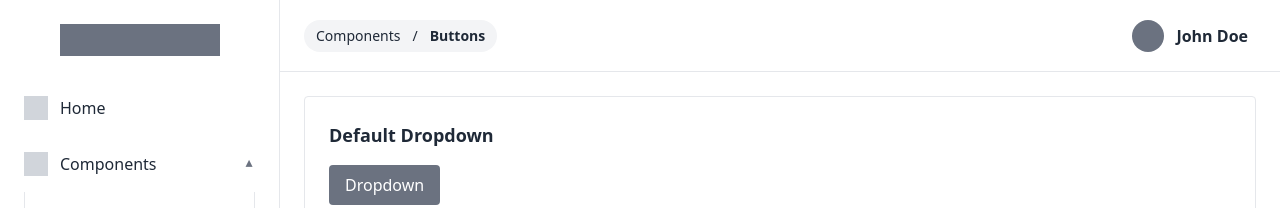
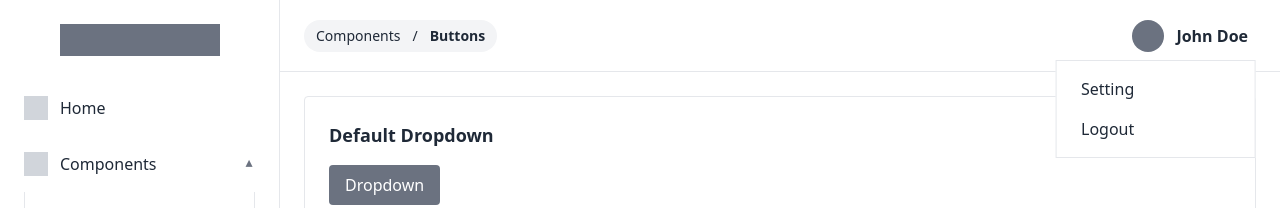
Before and after one commit to albarranaufala/plain-dashboard-starter, a Vue app: page /components/dropdown in a window 1280 px wide. Both pictures are taken after a click on the button "John Doe". Shown: the top 208 px of the page. Built offline with nearby package versions, Linux system fonts and the light colour scheme.

Commit message:
feat: added dropdown in header

```diff
--- a/src/components/AppHeader.vue
+++ b/src/components/AppHeader.vue
@@ -1,5 +1,6 @@
 <script setup lang="ts">
 import TheBreadcrumb from './TheBreadcrumb.vue'
+import DropdownWrapper from './dropdown/DropdownWrapper.vue'
 import type { BreadcrumbItem } from '@/types'
 
 defineProps<{
@@ -13,10 +14,21 @@ defineProps<{
       <TheBreadcrumb v-if="breadcrumb" :data="breadcrumb" />
     </div>
     <div>
-      <button class="flex items-center p-2 hover:bg-gray-100">
-        <div class="mr-3 h-8 w-8 bg-gray-500 rounded-full" />
-        <p class="font-semibold">John Doe</p>
-      </button>
+      <DropdownWrapper align="right">
+        <template #trigger="{ toggle }">
+          <button class="flex items-center p-2 hover:bg-gray-100" @click="toggle">
+            <div class="w-8 h-8 mr-3 bg-gray-500 rounded-full" />
+            <p class="font-semibold">John Doe</p>
+          </button>
+        </template>
+
+        <div class="flex flex-col w-[200px] p-2 bg-white border">
+          <RouterLink to="/setting" class="px-4 py-2 text-left hover:bg-gray-100"
+            >Setting</RouterLink
+          >
+          <button class="px-4 py-2 text-left hover:bg-gray-100">Logout</button>
+        </div>
+      </DropdownWrapper>
     </div>
   </header>
 </template>
--- a/src/views/components/DropdownView.vue
+++ b/src/views/components/DropdownView.vue
@@ -26,7 +26,7 @@ import DropdownWrapper from '@/components/dropdown/DropdownWrapper.vue'
             <ButtonPrimary @click="toggle"> Dropdown </ButtonPrimary>
           </template>
 
-          <div class="p-4 bg-white rounded shadow-xl">This is the dropdown content</div>
+          <div class="p-4 bg-white border">This is the dropdown content</div>
         </DropdownWrapper>
       </CardBordered>
       <CardBordered class="mt-6">
@@ -36,7 +36,7 @@ import DropdownWrapper from '@/components/dropdown/DropdownWrapper.vue'
             <ButtonPrimary @click="toggle"> Dropdown </ButtonPrimary>
           </template>
 
-          <div class="p-4 bg-white rounded shadow-xl">This is the dropdown content</div>
+          <div class="p-4 bg-white border">This is the dropdown content</div>
         </DropdownWrapper>
       </CardBordered>
       <CardBordered class="mt-6">
@@ -46,7 +46,7 @@ import DropdownWrapper from '@/components/dropdown/DropdownWrapper.vue'
             <ButtonPrimary @click="toggle"> Dropdown </ButtonPrimary>
           </template>
 
-          <div class="p-4 bg-white rounded shadow-xl">This is the dropdown content</div>
+          <div class="p-4 bg-white border">This is the dropdown content</div>
         </DropdownWrapper>
       </CardBordered>
     </DashboardContent>
```
